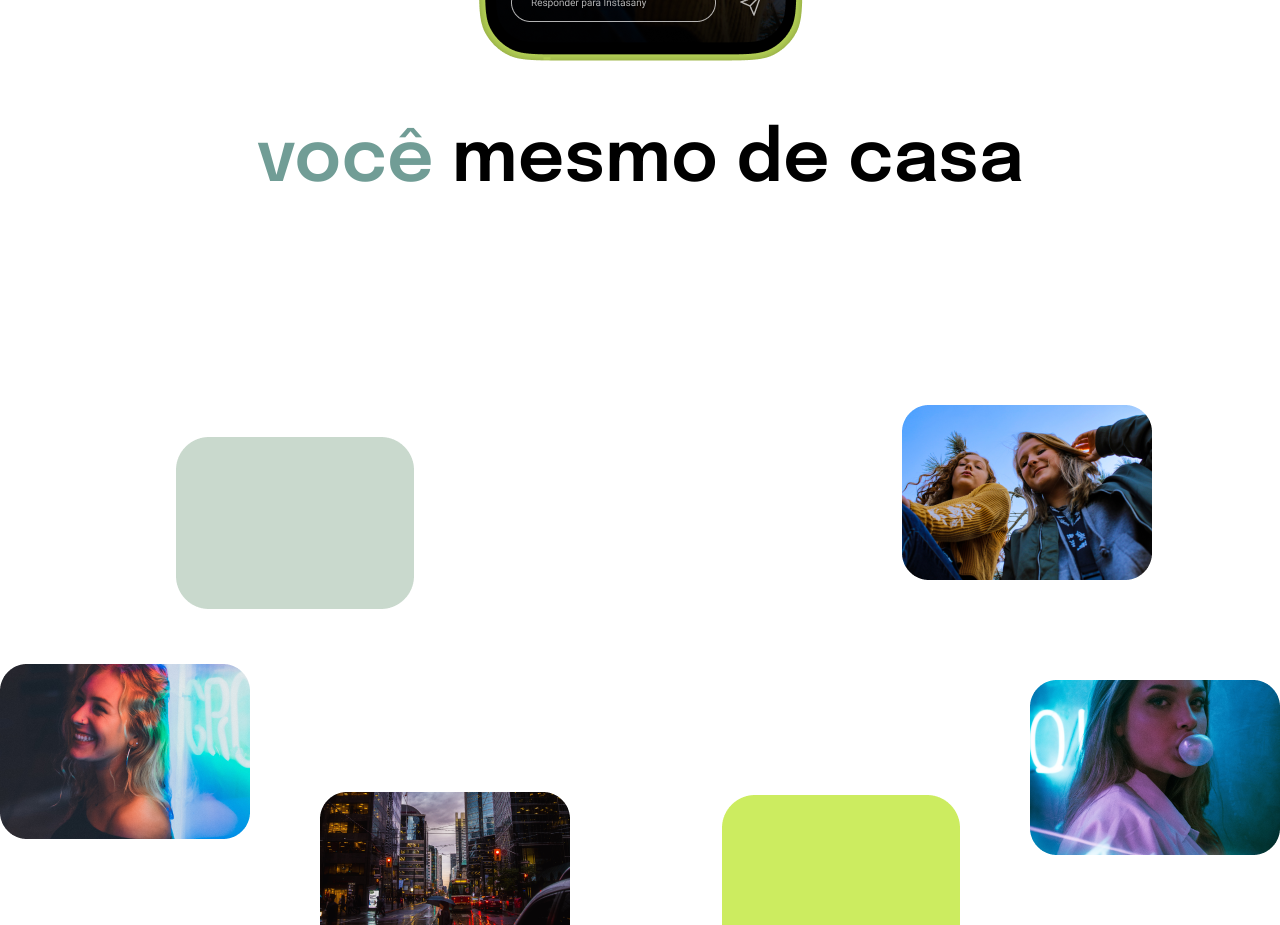
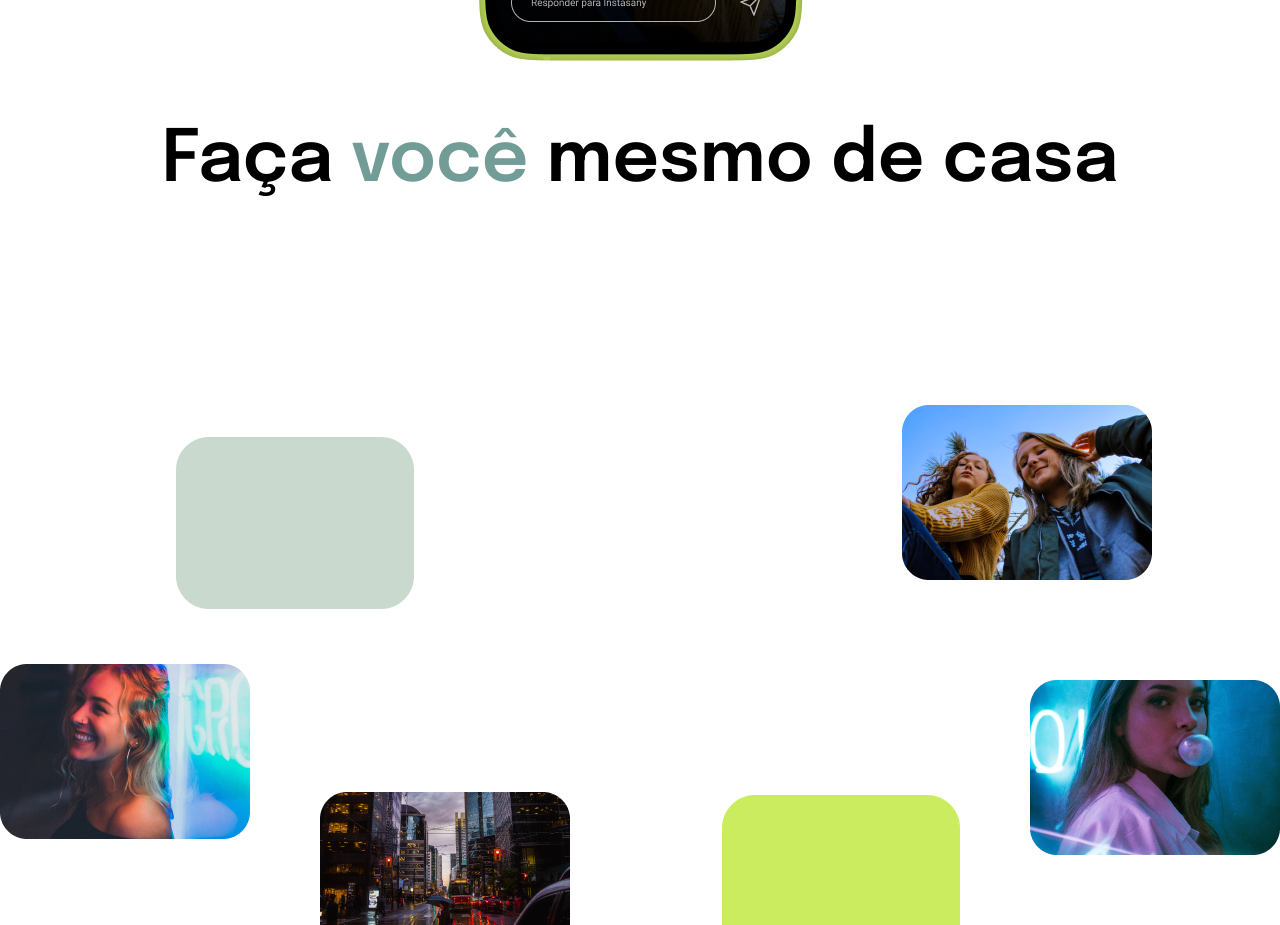
Before and after one commit to renatorodriguess/Instasany, a Next.js app: page / in a window 1280 px wide. Shown: the part 1060-1985 px from the top of the page. Built offline with nearby package versions, Linux system fonts and the light colour scheme.

Commit message:
works commit

```diff
--- a/src/components/section-cards.tsx
+++ b/src/components/section-cards.tsx
@@ -97,7 +97,7 @@ export function SectionCards() {
                 ref={mockupRef}
             />
 
-            <h2 className='text-center text-7xl font-semibold text-black mb-52 opacity-0' ref={titleRef}> <span className='text-green-card-title'>você</span> mesmo de casa</h2>
+            <h2 className='text-center text-7xl font-semibold text-black mb-52 opacity-0' ref={titleRef}>Faça <span className='text-green-card-title'>você</span> mesmo de casa</h2>
 
             <div className='relative w-full max-w-area-cards mx-auto h-area-cards'>
                 <Image src={Card01} ref={card01Ref} className='absolute top-8 left-44 opacity-0' alt='Card0 1'/>
```
